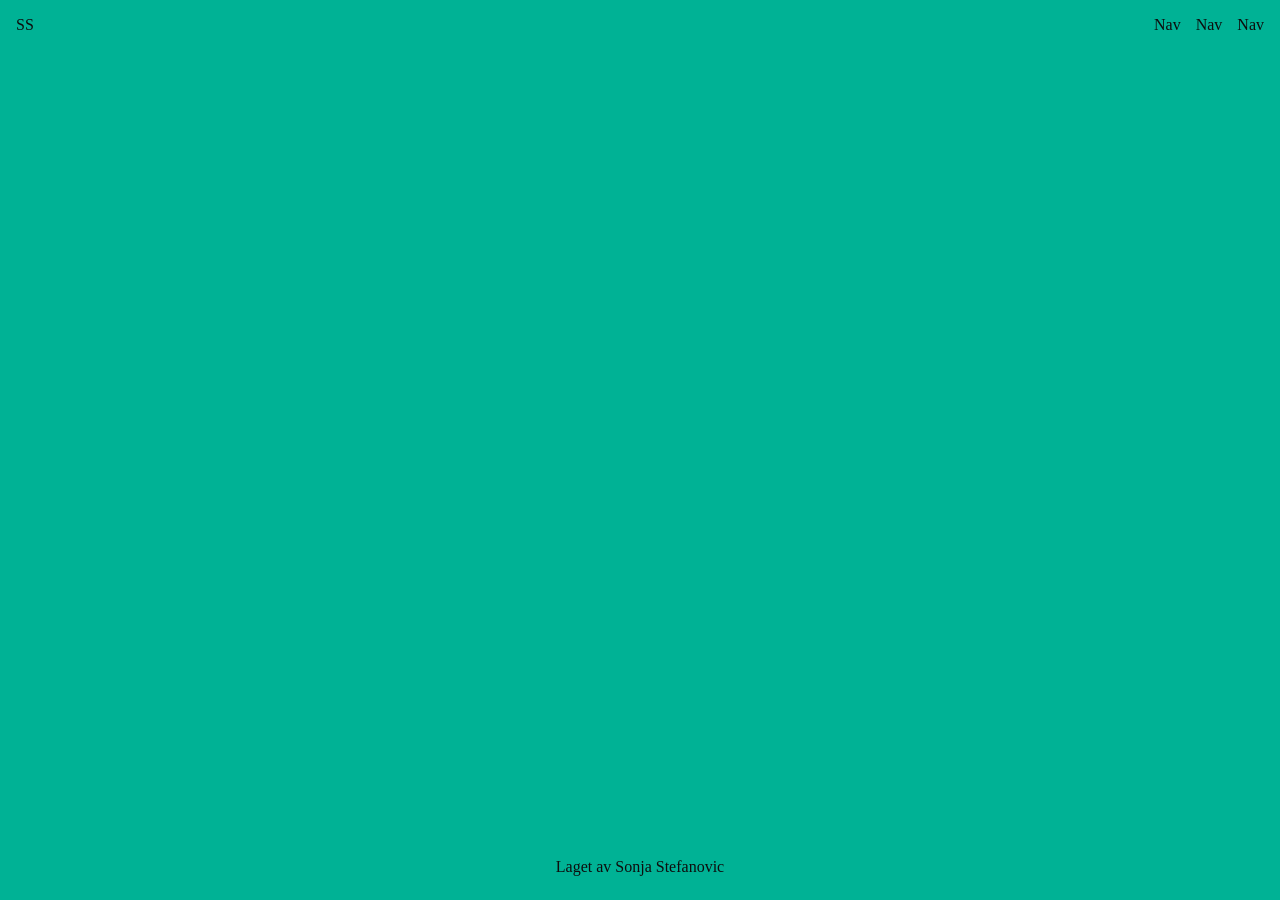
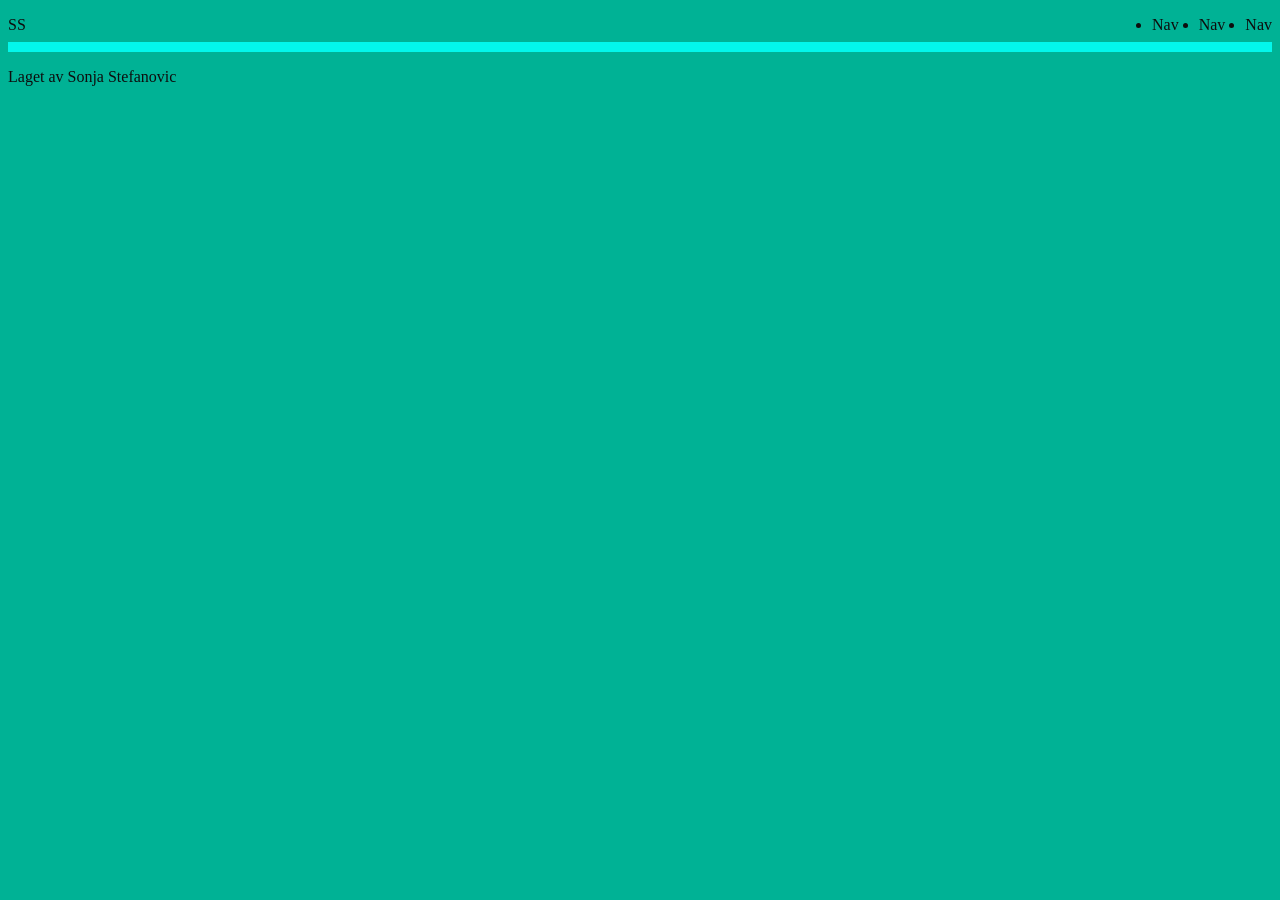
Before and after one commit to sonja-ops/dag11, a website: page index.html in a window 1280 px wide. After the commit the page ends 800 px from the top, so only its background shows below. Drawn offline with Linux system fonts and the light colour scheme.

Commit message:
byttet ut

```diff
--- a/styles.css
+++ b/styles.css
@@ -18,27 +18,43 @@
 .fullScreen {
 min-width: 100vh;
 }
+
 .Cardwith {
   max-width: 300px;
 }
+
 .split {
   width: 50%;
 }
-.flexRowCenter {
+
+.flex {
   display: flex;
+}
+
+.jcCenter {
   justify-content: center;
+}
+
+.jsSpaceBetween {
+  justify-content: space-between;
+}
+
+.jcEnd {
+  justify-content: end;
+}
+
+.aiCenter {
   align-items: center;
 }
 
-.flexColCenter {
-  display: flex;
+.flexCol {
   flex-direction: column;
-  justify-content: center;
-  align-items: center;
 }
+
 .listNoDot {
-  list-style-type: none;
+  list-style: none;
 }
+
 /* body is a CSS Selector */
 /* {} idicates a CSS Declaration */
 body {
@@ -49,10 +65,8 @@ body {
 
 /* HEADER */
 header {
-  display: flex;
-  justify-content: space-between;
-  align-items: center;
-  padding:var(--sizingMedium);
+  padding:var(--sizingMedium) 0;
+  border-bottom: var(--sizingSmal) solid var(--secundaryColor);
 }
 
 .headerLogo {
@@ -62,21 +76,14 @@ header {
 }
 
 ul {
-  display: flex;
-  justify-content: end;
-  gap: 15px;
-  list-style-type: none;
+  gap: var(--sizinfLarg);
   margin: 0;
   padding: 0;
 }
 
 /* MAIN */
-main {
-  height: 100vh;
-}
 
 /* FOOTER */
 footer {
-  display: flex;
-  justify-content: center;
+  border-top: var(--sizingSmal) solid var(--secundaryColor);
 }
```
